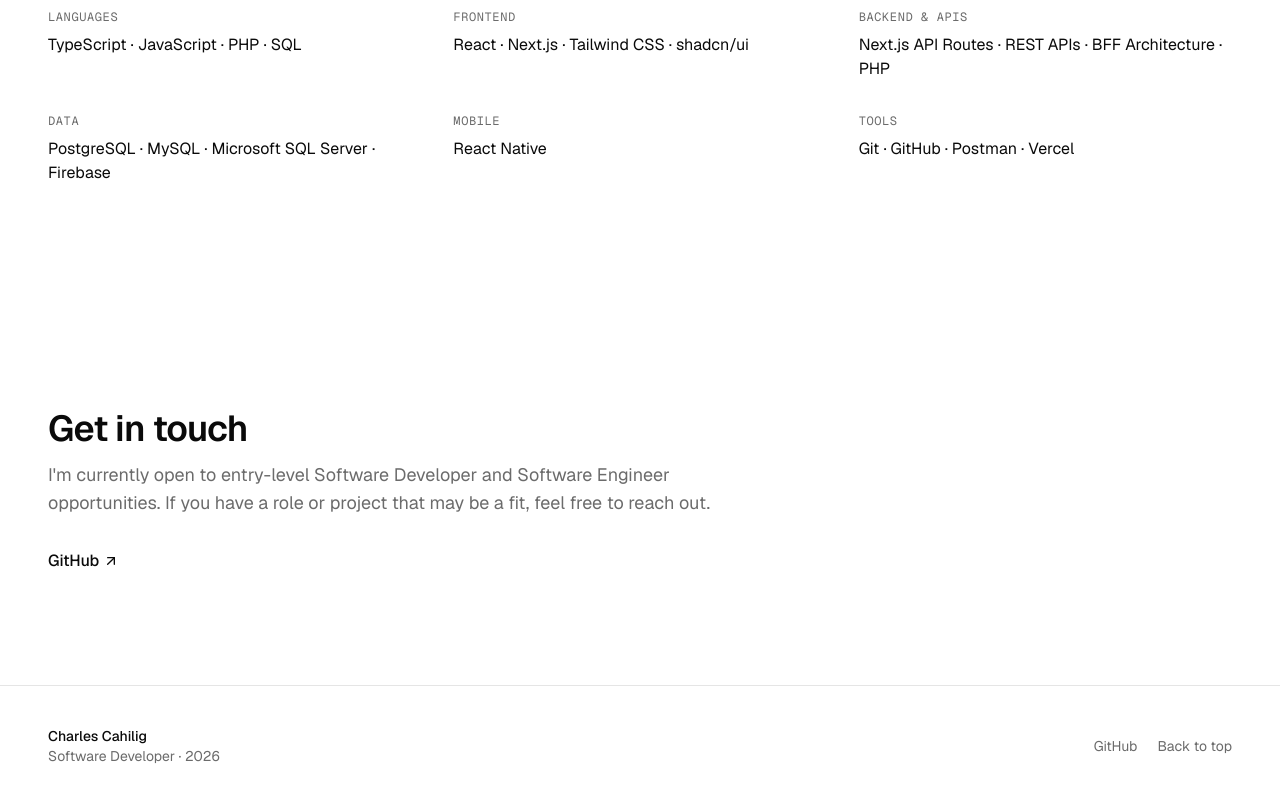
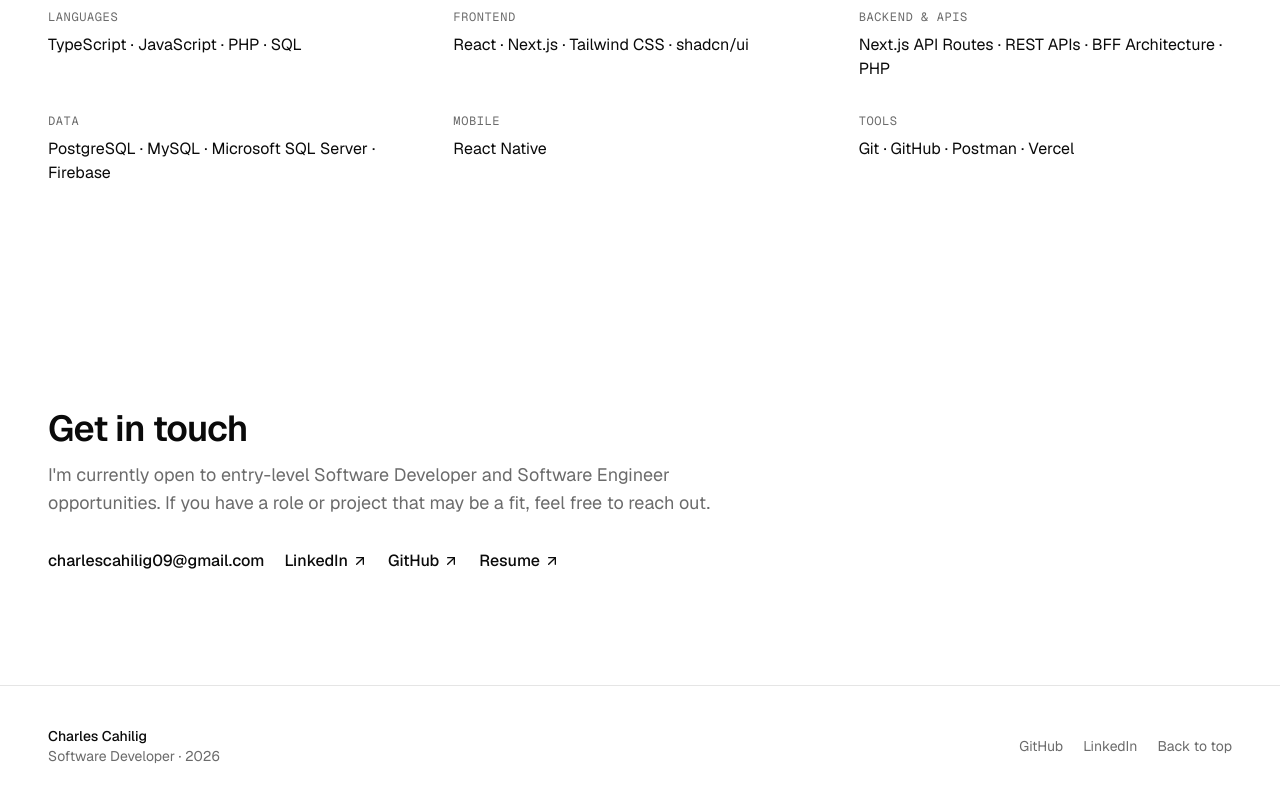
Before and after one commit to ShadaTaran/portfolio, a Next.js app: page / in a window 1280 px wide. Shown: the part 2860-3660 px from the top of the page. Built offline with nearby package versions, Linux system fonts and the light colour scheme.

Commit message:
feat: add recruiter contact and resume

```diff
--- a/src/components/contact.tsx
+++ b/src/components/contact.tsx
@@ -2,7 +2,7 @@
 import { Container } from "@/components/layout/container";
 import { Section } from "@/components/layout/section";
 import { SectionHeading } from "@/components/layout/section-heading";
-import { GITHUB_URL } from "@/lib/site";
+import { EMAIL, GITHUB_URL, LINKEDIN_URL, RESUME_URL } from "@/lib/site";
 
 export function Contact() {
   return (
@@ -13,7 +13,24 @@
           title="Get in touch"
           description="I'm currently open to entry-level Software Developer and Software Engineer opportunities. If you have a role or project that may be a fit, feel free to reach out."
         />
-        <div className="mt-8 flex flex-wrap gap-5">
+        <div className="mt-8 flex flex-wrap gap-5 break-words">
+          <a
+            href={`mailto:${EMAIL}`}
+            aria-label={`Email Charles Cahilig at ${EMAIL}`}
+            className="inline-flex items-center gap-1 text-sm font-medium text-foreground transition-colors hover:text-muted-foreground sm:text-base"
+          >
+            {EMAIL}
+          </a>
+          <a
+            href={LINKEDIN_URL}
+            target="_blank"
+            rel="noopener noreferrer"
+            aria-label="Charles Cahilig on LinkedIn"
+            className="inline-flex items-center gap-1 text-sm font-medium text-foreground transition-colors hover:text-muted-foreground sm:text-base"
+          >
+            LinkedIn
+            <ArrowUpRight className="h-4 w-4" aria-hidden="true" />
+          </a>
           <a
             href={GITHUB_URL}
             target="_blank"
@@ -24,6 +41,16 @@
             GitHub
             <ArrowUpRight className="h-4 w-4" aria-hidden="true" />
           </a>
+          <a
+            href={RESUME_URL}
+            target="_blank"
+            rel="noopener noreferrer"
+            aria-label="View Charles Cahilig's resume"
+            className="inline-flex items-center gap-1 text-sm font-medium text-foreground transition-colors hover:text-muted-foreground sm:text-base"
+          >
+            Resume
+            <ArrowUpRight className="h-4 w-4" aria-hidden="true" />
+          </a>
         </div>
       </Container>
     </Section>
--- a/src/components/mobile-nav.tsx
+++ b/src/components/mobile-nav.tsx
@@ -3,7 +3,7 @@
 import { useEffect, useId, useRef, useState } from "react";
 import Link from "next/link";
 import { Menu, X } from "lucide-react";
-import { GITHUB_URL } from "@/lib/site";
+import { GITHUB_URL, RESUME_URL } from "@/lib/site";
 
 const links = [
   { label: "Projects", href: "/#projects" },
@@ -68,6 +68,17 @@
             ))}
             <li>
               <a
+                href={RESUME_URL}
+                target="_blank"
+                rel="noopener noreferrer"
+                onClick={() => setOpen(false)}
+                className="text-sm text-muted-foreground transition-colors hover:text-foreground"
+              >
+                Resume
+              </a>
+            </li>
+            <li>
+              <a
                 href={GITHUB_URL}
                 target="_blank"
                 rel="noopener noreferrer"
--- a/src/components/site-footer.tsx
+++ b/src/components/site-footer.tsx
@@ -1,5 +1,5 @@
 import { Container } from "@/components/layout/container";
-import { GITHUB_URL } from "@/lib/site";
+import { GITHUB_URL, LINKEDIN_URL } from "@/lib/site";
 
 export function SiteFooter() {
   const year = new Date().getFullYear();
@@ -21,6 +21,14 @@
             >
               GitHub
             </a>
+            <a
+              href={LINKEDIN_URL}
+              target="_blank"
+              rel="noopener noreferrer"
+              className="transition-colors hover:text-foreground"
+            >
+              LinkedIn
+            </a>
             <a href="#top" className="transition-colors hover:text-foreground">
               Back to top
             </a>
--- a/src/lib/site.ts
+++ b/src/lib/site.ts
@@ -1 +1,4 @@
 export const GITHUB_URL = "https://github.com/ShadaTaran";
+export const EMAIL = "charlescahilig09@gmail.com";
+export const LINKEDIN_URL = "https://www.linkedin.com/in/charles-cahilig-89203837b";
+export const RESUME_URL = "/Charles-Cahilig-Resume.pdf";
```
Also changed, not shown: 1 other file (tests, documents, lock files or other folders).
